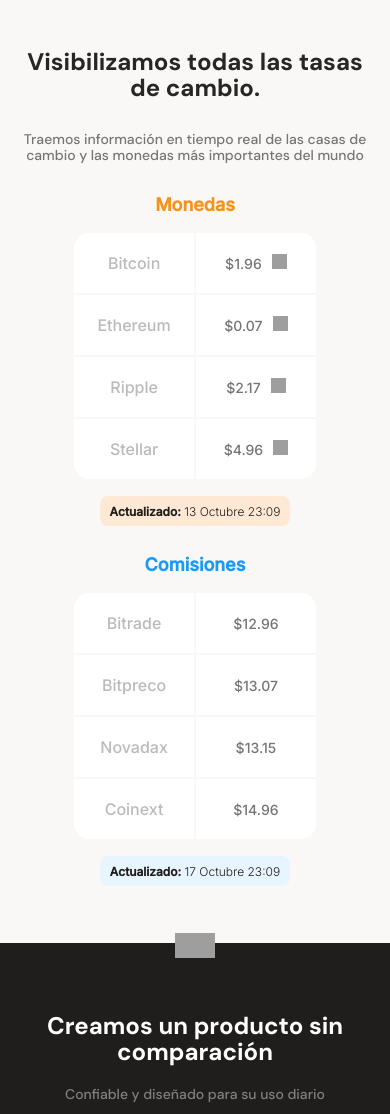
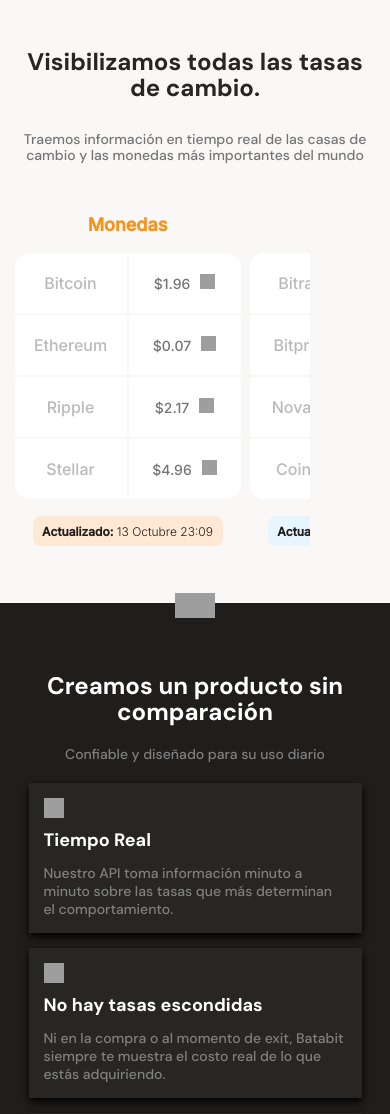
Before and after one commit to diego40g/CursosPlatzi, a PHP site: page / in a window 390 px wide; the page is wider, and only the part inside the window is pictured. Shown: the part 623-1737 px from the top of that part. Run offline with PHP 8.4, Linux system fonts and the light colour scheme; grey boxes are pictures that could not be loaded.

Commit message:
media queries responsive to tablet model

```diff
--- /dev/null
+++ b/CourseResponsiveDesign-MobileFirst/demo/css/tablet.css
@@ -0,0 +1,15 @@
+.product-cards--container{
+    display: flex;
+    flex-wrap: wrap;
+    width: 930px;
+    margin: 0 auto;
+}
+.plans-container--slider{
+    justify-content: center;
+}
+
+.main-tables-container{
+    display: flex;
+    width: 930px;
+    margin: 0 auto;
+}
--- a/CourseResponsiveDesign-MobileFirst/demo/index.html
+++ b/CourseResponsiveDesign-MobileFirst/demo/index.html
@@ -7,6 +7,7 @@
     <title>Document</title>
     <link href="https://fonts.googleapis.com/css2?family=DM+Sans:wght@400;500;700&family=Inter:wght@300;500&display=swap" rel="stylesheet">
     <link rel="stylesheet" href="./styles.css">
+    <link rel="stylesheet" href="./css/tablet.css" media="(min-width: 930px)">
 </head>
 <body>
     <header>
@@ -14,7 +15,7 @@
         <div class="header--title-container">
             <h1>La próxima revolución en el intercambio de criptomonedas</h1>
             <p>Batatabit te ayuda a navegar entre los diferentes precios y tendencias.</p>
-            <a class="header--button" href="">Conoce nuestros planes <span></span></a>
+            <a class="header--button" href="#plans">Conoce nuestros planes <span></span></a>
         </div>
     </header>
     <main>
@@ -51,8 +52,6 @@
                         <p><b>Actualizado:</b> 13 Octubre 23:09</p>
                     </div>
                 </div>
-            </section>
-            <section class="main-tables-container">
                 <div class="main-commission-table">
                     <p class="commission-table--title">Comisiones</p>
                     <div class="commission-table--container">
--- a/CourseResponsiveDesign-MobileFirst/demo/styles.css
+++ b/CourseResponsiveDesign-MobileFirst/demo/styles.css
@@ -310,6 +310,18 @@ main{
     padding: 20px 10px;
     background-color: var(--warm-black);
 }
+.main-tables-container{
+    position: relative;
+    width: 80%;
+    min-width: 190px;
+    max-width: 300px;
+    margin: 50px 10px 0;
+    padding-right: 20px;
+    display: flex;
+    overflow-x: scroll;
+    overscroll-behavior-x: contain;
+    scroll-snap-type: x proximity;
+}
 .product-detail-batata-logo{
     position: absolute;
     width: 40px;
```
